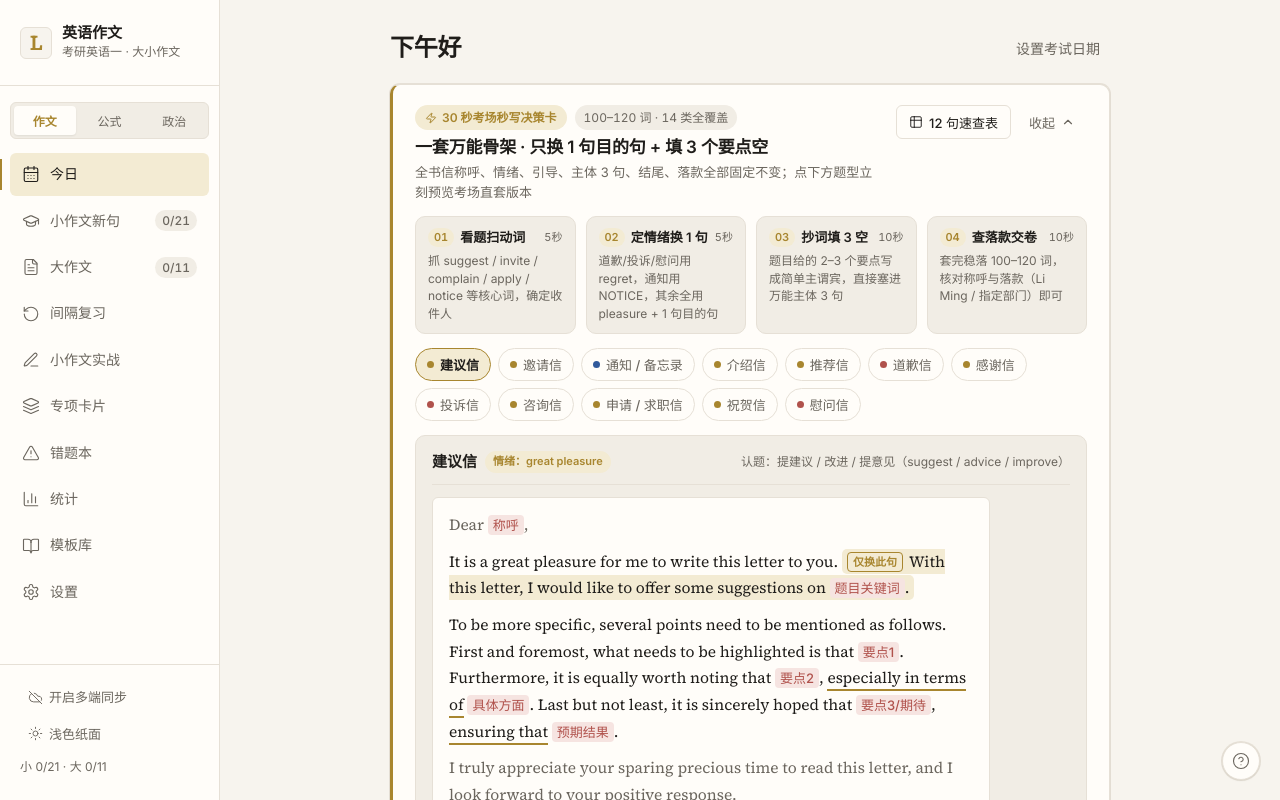
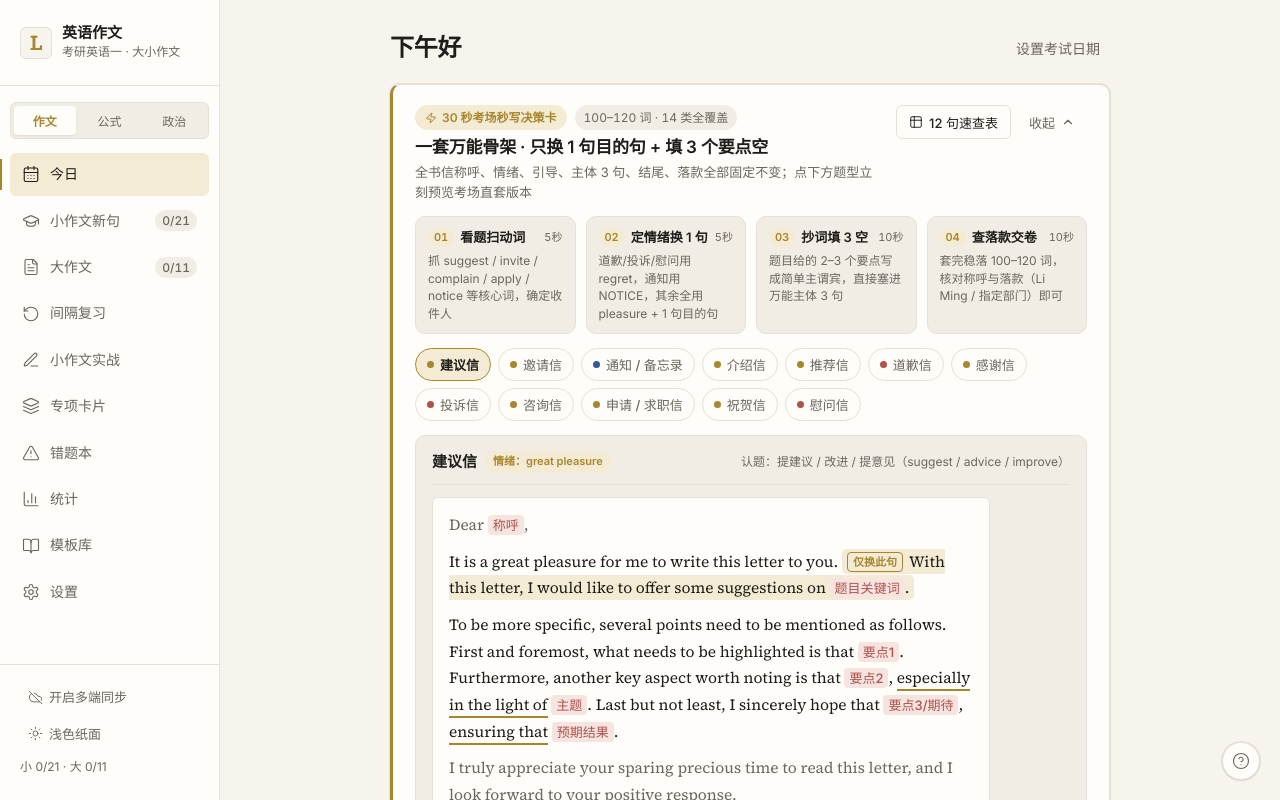
Before and after one commit to learning-kai/kaoyan-essay-final, a React (Vite) app: page /#/today in a window 1280 px wide. Shown: the top 800 px of the page. Built offline with nearby package versions, Linux system fonts and the light colour scheme.

Commit message:
Eliminate repeated 'it is' in universal body sentences by reusing original templates

```diff
--- a/src/components/ExamDecisionCard.tsx
+++ b/src/components/ExamDecisionCard.tsx
@@ -241,7 +241,7 @@ export function ExamDecisionCard() {
                   </ul>
                   {tpl.id === 'notice' && (
                     <div className="edc-memo-note">
-                      备忘录（Memo）速改：抬头 <code>NOTICE</code> → <code>MEMO</code>（下接 To / From / Subject），首句 <code>all students… this notice</code> → <code>you… this memo</code>，其余原样直套！
+                      通知以组织发文时，将第 3 句 <code>I sincerely hope</code> 改为 <code>we sincerely hope</code>；若考备忘录（Memo），再把抬头 <code>NOTICE</code> → <code>MEMO</code>（下接 To / From / Subject），首句 <code>all students… this notice</code> → <code>you… this memo</code> 即可直套！
                     </div>
                   )}
                 </div>
--- a/src/core/cards.ts
+++ b/src/core/cards.ts
@@ -147,27 +147,27 @@ export const FORM_CARDS: FormCheckCard[] = [
     id: 'f-universal-noting',
     sentenceId: 'universal.body2',
     templateName: '万能要点 2',
-    contextBefore: 'Furthermore, it is equally worth',
-    contextAfter: 'that participants can gain rich experience.',
+    contextBefore: 'Furthermore, another key aspect worth',
+    contextAfter: 'is that participants can gain rich experience.',
     baseHint: 'note',
     answer: 'noting',
-    ruleZh: 'be worth doing 固定搭配，须用动名词 noting',
+    ruleZh: 'worth doing 固定搭配（后置定语），须用动名词 noting',
   },
   {
-    id: 'f-universal-hoped',
-    sentenceId: 'universal.body3',
-    templateName: '万能要点 3',
-    contextBefore: 'Last but not least, it is sincerely',
-    contextAfter: 'that you can accept this invitation.',
-    baseHint: 'hope',
-    answer: 'hoped',
-    ruleZh: 'it is sincerely hoped that… 固定被动形式主语句型',
+    id: 'f-universal-light',
+    sentenceId: 'universal.body2',
+    templateName: '万能要点 2',
+    contextBefore: '..., especially in the',
+    contextAfter: 'of its growing popularity.',
+    baseHint: 'light / sight（写出正确名词）',
+    answer: 'light',
+    ruleZh: 'in the light of 为固定搭配，意为“考虑到 / 鉴于”（沿用原邀请信句型）',
   },
   {
     id: 'f-universal-ensuring',
     sentenceId: 'universal.body3',
     templateName: '万能要点 3',
-    contextBefore: 'Last but not least, it is sincerely hoped that you can join us,',
+    contextBefore: 'Last but not least, I sincerely hope that you can join us,',
     contextAfter: 'that everything can proceed smoothly.',
     baseHint: 'ensure',
     answer: 'ensuring',
--- a/src/data/templates.ts
+++ b/src/data/templates.ts
@@ -512,20 +512,20 @@ export const SENTENCES: Record<string, Sentence> = {
     id: 'universal.body2',
     layer: 'L2',
     role: 'body',
-    en: 'Furthermore, it is equally worth noting that {{point2}}, especially in terms of {{aspect}}.',
-    zh: '此外，同样值得注意的是{{point2}}，尤其是在{{aspect}}方面。',
-    cue: 'Furthermore, it is equally worth noting that',
-    resultWord: 'especially in terms of',
-    slots: ['point2', 'aspect'],
+    en: 'Furthermore, another key aspect worth noting is that {{point2}}, especially in the light of {{theme}}.',
+    zh: '此外，另一个值得注意的关键方面是{{point2}}，尤其是考虑到{{theme}}。',
+    cue: 'Furthermore, another key aspect worth noting is that',
+    resultWord: 'especially in the light of',
+    slots: ['point2', 'theme'],
     storyNodeIndex: 1,
   },
   'universal.body3': {
     id: 'universal.body3',
     layer: 'L2',
     role: 'body',
-    en: 'Last but not least, it is sincerely hoped that {{point3}}, ensuring that {{expectedResult}}.',
-    zh: '最后，真诚地希望{{point3}}，以确保{{expectedResult}}。',
-    cue: 'Last but not least, it is sincerely hoped that',
+    en: 'Last but not least, I sincerely hope that {{point3}}, ensuring that {{expectedResult}}.',
+    zh: '最后，我真诚地希望{{point3}}，以确保{{expectedResult}}。',
+    cue: 'Last but not least, I sincerely hope that',
     resultWord: 'ensuring that',
     slots: ['point3', 'expectedResult'],
     storyNodeIndex: 2,
@@ -565,7 +565,7 @@ export const TEMPLATES: Template[] = [
     ],
     warnings: ['共用万能主体 3 句，只换第一段目的句「offer some suggestions on + 题目关键词」。'],
     cueChain:
-      'It is a great pleasure → With this letter… offer some suggestions on → To be more specific → First and foremost, what needs to be highlighted → Furthermore, it is equally worth noting → Last but not least, it is sincerely hoped → ensuring that → I truly appreciate',
+      'It is a great pleasure → With this letter… offer some suggestions on → To be more specific → First and foremost, what needs to be highlighted → Furthermore, another key aspect worth noting → Last but not least, I sincerely hope → ensuring that → I truly appreciate',
   },
   {
     id: 'invite',
@@ -595,7 +595,7 @@ export const TEMPLATES: Template[] = [
       '共用万能主体 3 句，只换第一段目的句「invite you to + 活动名」。',
     ],
     cueChain:
-      'It is a great pleasure → With this letter… invite you to → To be more specific → First and foremost, what needs to be highlighted → Furthermore, it is equally worth noting → Last but not least, it is sincerely hoped → ensuring that → I truly appreciate',
+      'It is a great pleasure → With this letter… invite you to → To be more specific → First and foremost, what needs to be highlighted → Furthermore, another key aspect worth noting → Last but not least, I sincerely hope → ensuring that → I truly appreciate',
   },
   {
     id: 'notice',
@@ -622,11 +622,11 @@ export const TEMPLATES: Template[] = [
     ],
     warnings: [
       '首句是 all students… their precious time（不是 your）。',
-      "落款按题目写（没指定就写 The Students' Union）；主体 3 句与书信完全共用！",
+      "落款按题目写（没指定就写 The Students' Union）；主体 3 句与书信完全共用，通知以组织发文时把第 3 句 I sincerely hope 换成 we sincerely hope 即可。",
       '若考备忘录（Memo）：把抬头 NOTICE 换成 MEMO（下接 To / From / Subject），首句把 all students… this notice 改为 you… this memo 即可直接套用。',
     ],
     cueChain:
-      'NOTICE → We greatly appreciate all students → To ensure the smooth implementation → To be more specific → First and foremost, what needs to be highlighted → Furthermore, it is equally worth noting → Last but not least, it is sincerely hoped → You are kindly requested',
+      'NOTICE → We greatly appreciate all students → To ensure the smooth implementation → To be more specific → First and foremost, what needs to be highlighted → Furthermore, another key aspect worth noting → Last but not least, I sincerely hope → You are kindly requested',
   },
   {
     id: 'intro',
@@ -653,7 +653,7 @@ export const TEMPLATES: Template[] = [
     ],
     warnings: ['共用万能主体 3 句，只换第一段目的句「introduce + 事物 + to you」。'],
     cueChain:
-      'It is a great pleasure → With this letter… introduce… to you → To be more specific → First and foremost, what needs to be highlighted → Furthermore, it is equally worth noting → Last but not least, it is sincerely hoped → ensuring that → I truly appreciate',
+      'It is a great pleasure → With this letter… introduce… to you → To be more specific → First and foremost, what needs to be highlighted → Furthermore, another key aspect worth noting → Last but not least, I sincerely hope → ensuring that → I truly appreciate',
   },
   {
     id: 'recommend',
@@ -680,7 +680,7 @@ export const TEMPLATES: Template[] = [
     ],
     warnings: ['推荐具体事物或人用 recommend … to you；推荐“方法/做法”优先用建议信。'],
     cueChain:
-      'It is a great pleasure → With this letter… recommend… to you → To be more specific → First and foremost, what needs to be highlighted → Furthermore, it is equally worth noting → Last but not least, it is sincerely hoped → ensuring that → I truly appreciate',
+      'It is a great pleasure → With this letter… recommend… to you → To be more specific → First and foremost, what needs to be highlighted → Furthermore, another key aspect worth noting → Last but not least, I sincerely hope → ensuring that → I truly appreciate',
   },
   {
     id: 'apology',
@@ -707,7 +707,7 @@ export const TEMPLATES: Template[] = [
     ],
     warnings: ['情绪句必须用 It is with deep regret that I write this letter to you.，不要用 pleasure！'],
     cueChain:
-      'It is with deep regret → With this letter… apologize for → To be more specific → First and foremost, what needs to be highlighted → Furthermore, it is equally worth noting → Last but not least, it is sincerely hoped → ensuring that → I truly appreciate',
+      'It is with deep regret → With this letter… apologize for → To be more specific → First and foremost, what needs to be highlighted → Furthermore, another key aspect worth noting → Last but not least, I sincerely hope → ensuring that → I truly appreciate',
   },
   {
     id: 'thanks',
@@ -734,7 +734,7 @@ export const TEMPLATES: Template[] = [
     ],
     warnings: ['共用万能主体 3 句，只换第一段目的句「express my gratitude for + 题目关键词」。'],
     cueChain:
-      'It is a great pleasure → With this letter… express my gratitude for → To be more specific → First and foremost, what needs to be highlighted → Furthermore, it is equally worth noting → Last but not least, it is sincerely hoped → ensuring that → I truly appreciate',
+      'It is a great pleasure → With this letter… express my gratitude for → To be more specific → First and foremost, what needs to be highlighted → Furthermore, another key aspect worth noting → Last but not least, I sincerely hope → ensuring that → I truly appreciate',
   },
   {
     id: 'complaint',
@@ -761,7 +761,7 @@ export const TEMPLATES: Template[] = [
     ],
     warnings: ['投诉信属于负面情绪，首句用 It is with deep regret that I write this letter to you.。'],
     cueChain:
-      'It is with deep regret → With this letter… make a complaint about → To be more specific → First and foremost, what needs to be highlighted → Furthermore, it is equally worth noting → Last but not least, it is sincerely hoped → ensuring that → I truly appreciate',
+      'It is with deep regret → With this letter… make a complaint about → To be more specific → First and foremost, what needs to be highlighted → Furthermore, another key aspect worth noting → Last but not least, I sincerely hope → ensuring that → I truly appreciate',
   },
   {
     id: 'inquiry',
@@ -788,7 +788,7 @@ export const TEMPLATES: Template[] = [
     ],
     warnings: ['把题目要问的 2–3 个问题直接写成陈述句（I would like to know…）塞进要点 1、2，避免写错疑问句语序！'],
     cueChain:
-      'It is a great pleasure → With this letter… request some information about → To be more specific → First and foremost, what needs to be highlighted → Furthermore, it is equally worth noting → Last but not least, it is sincerely hoped → ensuring that → I truly appreciate',
+      'It is a great pleasure → With this letter… request some information about → To be more specific → First and foremost, what needs to be highlighted → Furthermore, another key aspect worth noting → Last but not least, I sincerely hope → ensuring that → I truly appreciate',
   },
   {
     id: 'apply',
@@ -815,7 +815,7 @@ export const TEMPLATES: Template[] = [
     ],
     warnings: ['申请项目、志愿者、奖学金与求职应聘全部共用 apply for + 题目关键词，一套通杀！'],
     cueChain:
-      'It is a great pleasure → With this letter… apply for → To be more specific → First and foremost, what needs to be highlighted → Furthermore, it is equally worth noting → Last but not least, it is sincerely hoped → ensuring that → I truly appreciate',
+      'It is a great pleasure → With this letter… apply for → To be more specific → First and foremost, what needs to be highlighted → Furthermore, another key aspect worth noting → Last but not least, I sincerely hope → ensuring that → I truly appreciate',
   },
   {
     id: 'congrats',
@@ -842,7 +842,7 @@ export const TEMPLATES: Template[] = [
     ],
     warnings: ['结尾直接共用通用结尾，无需再单独背祝贺信专属结尾。'],
     cueChain:
-      'It is a great pleasure → With this letter… extend my warmest congratulations on → To be more specific → First and foremost, what needs to be highlighted → Furthermore, it is equally worth noting → Last but not least, it is sincerely hoped → ensuring that → I truly appreciate',
+      'It is a great pleasure → With this letter… extend my warmest congratulations on → To be more specific → First and foremost, what needs to be highlighted → Furthermore, another key aspect worth noting → Last but not least, I sincerely hope → ensuring that → I truly appreciate',
   },
   {
     id: 'condolence',
@@ -869,7 +869,7 @@ export const TEMPLATES: Template[] = [
     ],
     warnings: ['慰问信首句用 It is with deep regret that I write this letter to you.，表达诚挚关切。'],
     cueChain:
-      'It is with deep regret → With this letter… express my sincere concern about → To be more specific → First and foremost, what needs to be highlighted → Furthermore, it is equally worth noting → Last but not least, it is sincerely hoped → ensuring that → I truly appreciate',
+      'It is with deep regret → With this letter… express my sincere concern about → To be more specific → First and foremost, what needs to be highlighted → Furthermore, another key aspect worth noting → Last but not least, I sincerely hope → ensuring that → I truly appreciate',
   },
 ];
 
@@ -896,7 +896,7 @@ export const LESSONS: Lesson[] = [
   {
     id: 2,
     title: '第 2 课 · L2 万能主体 3 句（全题型通杀）',
-    subtitle: '要点1（what 从句）→ 要点2（worth noting）→ 要点3（ensuring that）',
+    subtitle: '要点1（what 从句）→ 要点2（worth noting + in the light of）→ 要点3（I sincerely hope + ensuring that）',
     layer: 'L2',
     sentenceIds: ['universal.body1', 'universal.body2', 'universal.body3'],
   },
--- a/src/pages/Drills.tsx
+++ b/src/pages/Drills.tsx
@@ -132,7 +132,7 @@ export function DrillsPage() {
     {
       type: 'F',
       name: 'F · 词性易错卡',
-      desc: '专攻 sparing / their / highlighted / worth noting / ensuring that 等高频词形坑',
+      desc: '专攻 sparing / their / highlighted / worth noting / in the light of / ensuring that 等高频词形搭配坑',
       unlockHint: '对应句子卡毕业后解锁',
       unlocked: unlockStatus.F,
       count: unlockStatus.unlockedFormCards.length,
```
Also changed, not shown: 2 other files (tests, documents, lock files or other folders).
